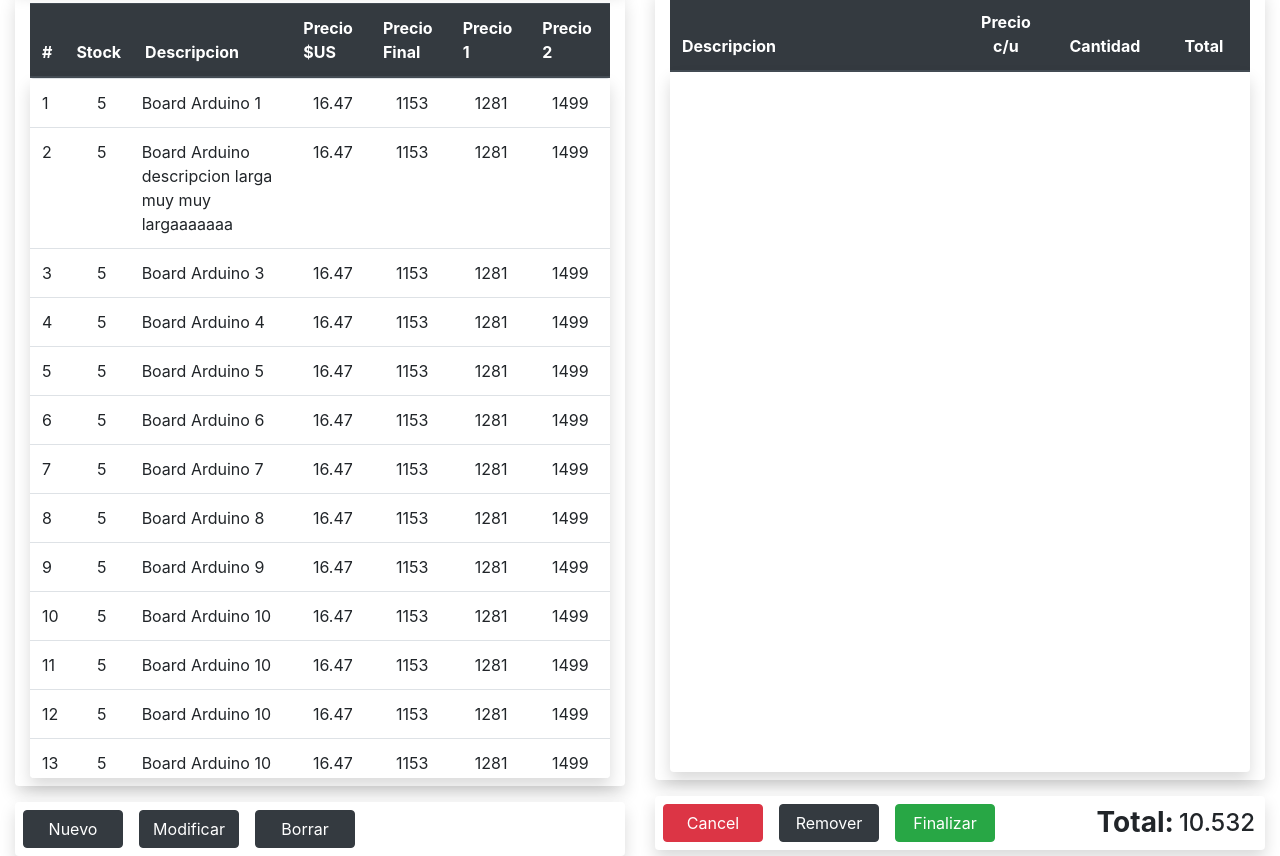
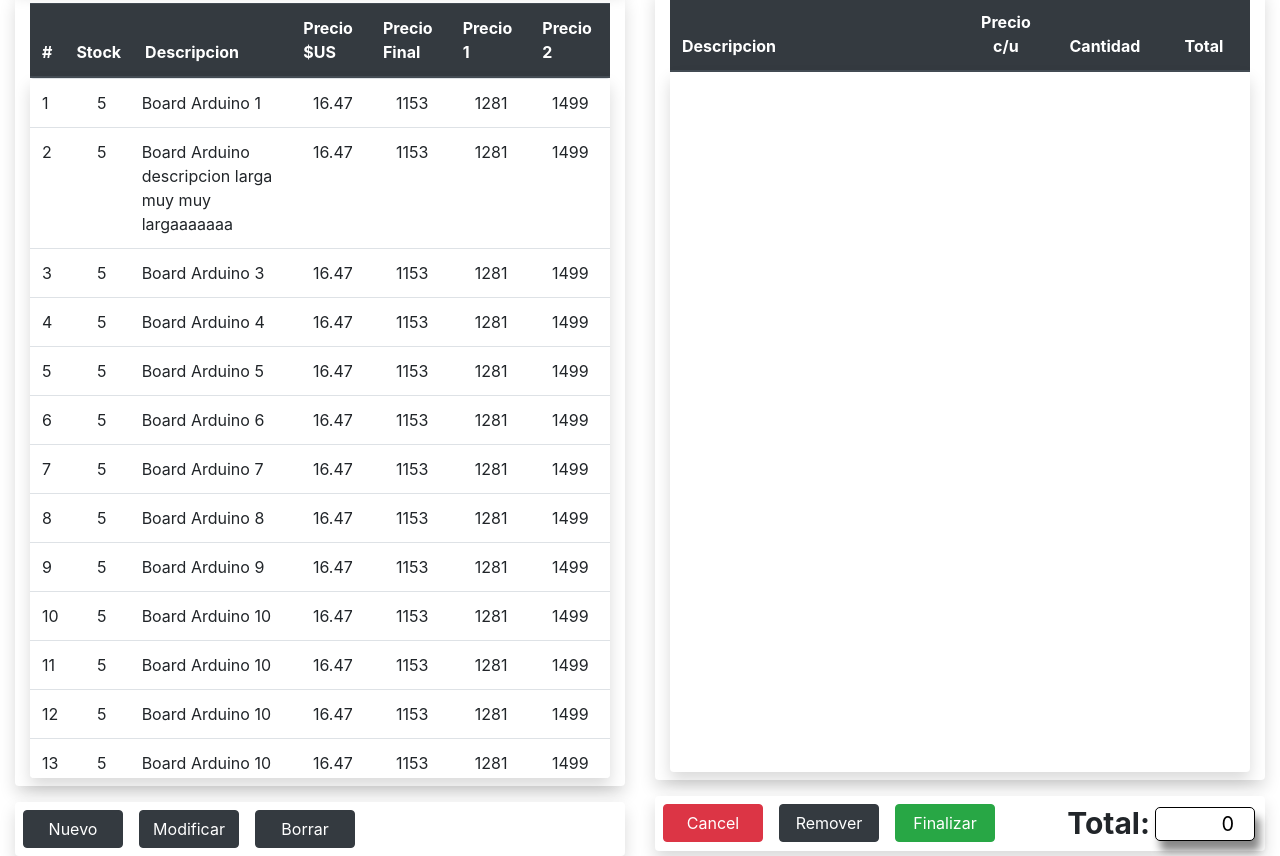
Before and after one commit to Santiago1987/Gestion-ventas-app, a React (Create React App) app: page / in a window 1280 px wide. Shown: the part 115-971 px from the top of the page. Built offline with nearby package versions, Linux system fonts and the light colour scheme.

Commit message:
botones del sales

```diff
--- a/src/containers/SalesView/Sales.jsx
+++ b/src/containers/SalesView/Sales.jsx
@@ -1,10 +1,28 @@
 import React from "react";
+import { useSelector, useDispatch } from "react-redux";
+import { removeAllSalesProducts } from "../../actions";
+
 import SalesTop from "./SalesTop";
 import SalesGrd from "./SalesGrd";
 import SalesFoot from "./SalesFoot";
 
 const Sales = () => {
-  const handleOnClickBtn = () => {};
+  const salesProducts = useSelector((state) => state.salesProducts);
+  const selectedProd = useSelector((state) => state.selectedProd);
+
+  const dispatch = useDispatch();
+
+  const handleOnClickBtn = (type, grid) => {
+    if (grid !== "SALES") return;
+
+    if (type === "cancel") {
+      dispatch(removeAllSalesProducts());
+      console.log("selectedProd", selectedProd);
+    } else if (type === "remove") {
+      console.log("selectedProd", selectedProd);
+    } else if (type === "finish") {
+    }
+  };
 
   let content = (
     <>
--- a/src/containers/SalesView/SalesFoot.jsx
+++ b/src/containers/SalesView/SalesFoot.jsx
@@ -1,7 +1,18 @@
 import React from "react";
+import { useSelector } from "react-redux";
+
 import Btn from "../../components/Button/Button";
 
-const SalesFoot = (handleOnClickBtn) => {
+const SalesFoot = ({ handleOnClickBtn }) => {
+  const salesProducts = useSelector((state) => state.salesProducts);
+
+  let total = 0;
+  if (salesProducts.length > 0) {
+    total += parseFloat(
+      salesProducts.map((s) => parseFloat(s.precio * s.cant))
+    );
+  }
+
   return (
     <div className="shadow bg-white rounded mt-3 d-flex flex-row justify-content-between">
       <div>
@@ -31,17 +42,33 @@
         />
       </div>
       <div className="d-flex flex-row">
-        <h3 style={{ fontWeight: "bold", padding: "5px", margin: "auto" }}>
+        <label
+          style={{
+            fontWeight: "bold",
+            padding: "5px",
+            margin: "auto",
+            fontSize: "30px",
+          }}
+        >
           Total:
-        </h3>
-        <h4
+        </label>
+        <input
+          type="number"
           style={{
             margin: "auto",
             marginRight: "10px",
+            width: "100px",
+            border: "1px solid black",
+            borderRadius: "5px",
+            boxShadow: "5px 10px 8px #888888",
+            fontSize: "20px",
+            MozAppearance: "textfield",
+            textAlign: "right",
+            paddingRight: "5px",
           }}
-        >
-          10.532
-        </h4>
+          value={total}
+          readOnly
+        />
       </div>
     </div>
   );
--- a/src/reducers/Products.js
+++ b/src/reducers/Products.js
@@ -25,7 +25,7 @@
 ) => {
   switch (type) {
     case SELECT_PROD:
-      return { state, ...payload };
+      return { ...state, ...payload };
     default:
       return state;
   }
@@ -51,7 +51,7 @@
     case REMOVE_SALES_PRODUCT:
       return [...state, ...payload];
     case REMOVE_ALL_SALES_PRODUCTS:
-      return [...state, ...[]];
+      return [];
     default:
       return state;
   }
```
